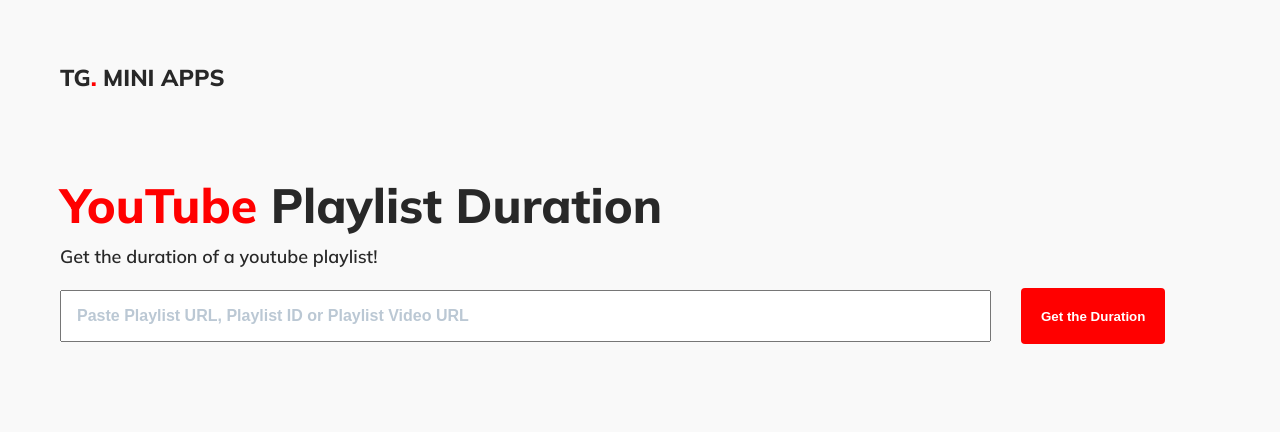
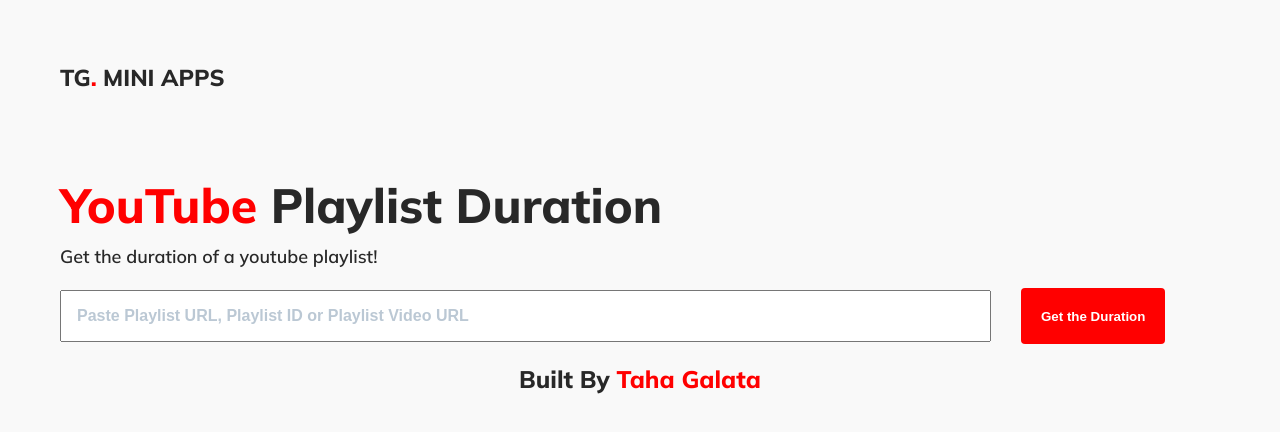
Before and after one commit to tahagalata/youtubeplaylistduration, a React (Create React App) app: page / in a window 1280 px wide. Shown: the top 432 px of the page. Built offline with nearby package versions, Linux system fonts and the light colour scheme.

Commit message:
added footer

```diff
--- a/src/App.js
+++ b/src/App.js
@@ -3,6 +3,7 @@ import './App.scss';
 import Header from './components/header/header'
 import UrlInput from './components/urlInput/urlInput'
 import VideoList from './components/videoList/videoList'
+import Footer from './components/footer/footer'
 
 function App() {
   const [videos, setVideos] = useState("none")
@@ -13,6 +14,7 @@ function App() {
     <UrlInput setVideos= {setVideos}/>
     {videos !== "none" &&
     <VideoList videos={videos}/>}
+    <Footer />
     </>
   );
 }
--- /dev/null
+++ b/src/components/footer/footer.js
@@ -0,0 +1,10 @@
+import React from 'react'
+import './footer.scss'
+
+export default function Footer() {
+  return (
+    <footer id='footer'>
+      <h2 id='footer-text'>Built By <span class='red'>Taha Galata</span></h2>
+    </footer>
+  )
+}
--- /dev/null
+++ b/src/components/footer/footer.scss
@@ -0,0 +1,8 @@
+#footer {
+  margin: 20px 0;
+}
+
+#footer-text {
+  margin: 0 auto;
+  text-align: center;
+}
```
